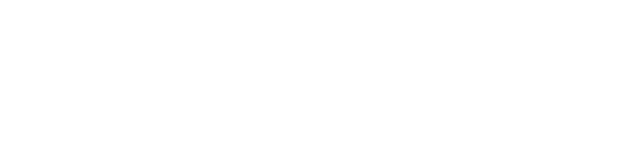
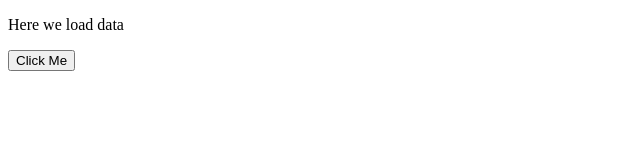
Before and after one commit to BilalMern/Advance-js, a plain HTML site: page Ajax/index.html in a window 1280 px wide. Shown: the whole page, without its empty margins (0-640 px from the left). Drawn offline with Linux system fonts and the light colour scheme.

Commit message:
learning Ajax

```diff
--- a/Ajax/app.js
+++ b/Ajax/app.js
@@ -0,0 +1,10 @@
+function loadData(){
+    let xhttp= new XMLHttpRequest();
+    xhttp.onreadystatechange = function(){
+        if(this.readyState == 4 && this.status ==200){
+            console.log(this.responseText)
+        }
+    }
+    xhttp.open('GET', "/file/data.txt", true);
+    xhttp.send()
+}
--- a/Ajax/index.html
+++ b/Ajax/index.html
@@ -6,7 +6,8 @@
     <title>Document</title>
 </head>
 <body>
-
+    <p id="demo">Here we load data</p>
+<button onclick="loadData()">Click Me</button>
     <script src="app.js"></script>
 </body>
 </html>
```
Also changed, not shown: Ajax/file/data.txt (added).
